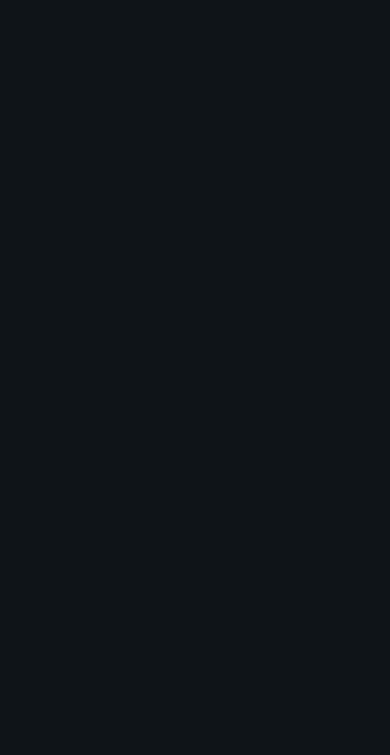
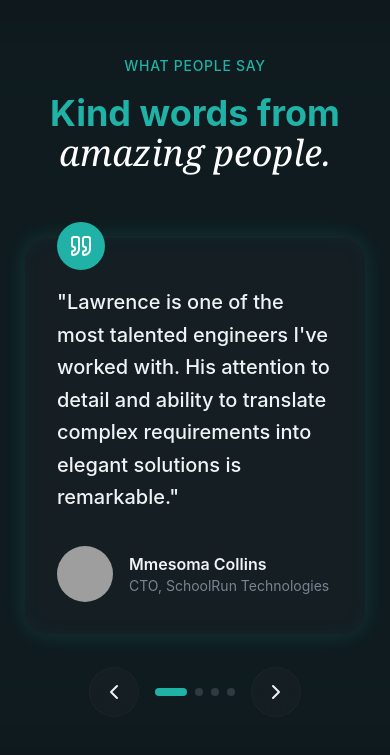
Before and after one commit to UdohLawrence/UdohLawrence, a React (Vite) app: page / in a window 390 px wide. Shown: the part 9373-10128 px from the top of the page. Before the commit the page ends 9298 px from the top, so only its background shows below. Built offline with nearby package versions, Linux system fonts and the light colour scheme; grey boxes are pictures that could not be loaded.

Commit message:
feat: :sparkles: add code for the Testimonials Section
add code for the Testimonials Section, containing comments from people I have worked with in the past

```diff
--- a/src/App.jsx
+++ b/src/App.jsx
@@ -3,6 +3,7 @@ import About from "./sections/About";
 import Hero from "./sections/Hero";
 import Projects from "./sections/Projects";
 import Experience from "./sections/Experience";
+import Testimonials from "./sections/Testimonials";
 
 const App = () => {
   return (
@@ -13,6 +14,7 @@ const App = () => {
       <About />
       <Projects />
       <Experience />
+      <Testimonials />
     </main>
     </>
   )
--- a/src/constants/testimonials.js
+++ b/src/constants/testimonials.js
@@ -2,16 +2,16 @@ export const testimonials = [
   {
     quote:
       "Lawrence is one of the most talented engineers I've worked with. His attention to detail and ability to translate complex requirements into elegant solutions is remarkable.",
-    author: "Sarah Chen",
-    role: "CTO, Tech Innovators Inc.",
+    author: "Mmesoma Collins",
+    role: "CTO, SchoolRun Technologies",
     avatar:
       "https://images.unsplash.com/photo-1494790108377-be9c29b29330?w=100&h=100&fit=crop",
   },
   {
     quote:
       "Working with Lawrence was a game-changer for our project. He delivered ahead of schedule with code quality that set a new standard for our team.",
-    author: "Michael Rodriguez",
-    role: "Product Manager, Digital Solutions",
+    author: "Michael Oluwakayode",
+    role: "Product Manager, SEON Sports",
     avatar:
       "https://images.unsplash.com/photo-1472099645785-5658abf4ff4e?w=100&h=100&fit=crop",
   },
@@ -27,7 +27,7 @@ export const testimonials = [
     quote:
       "Not only is Lawrence technically brilliant, but he's also a fantastic communicator and team player. He elevated everyone around him.",
     author: "David Kim",
-    role: "CEO, Innovation Hub",
+    role: "CEO, TaxPro Realties",
     avatar:
       "https://images.unsplash.com/photo-1507003211169-0a1dd7228f2d?w=100&h=100&fit=crop",
   },
--- a/src/sections/Testimonials.jsx
+++ b/src/sections/Testimonials.jsx
@@ -1,9 +1,94 @@
+import { ChevronLeft, ChevronRight, Quote } from "lucide-react";
+import { testimonials } from "../constants/testimonials";
+import { useState } from "react";
+
 const Testimonials = () => {
+  const [activeIdx, setActiveIdx] = useState(0);
+
+  const next = () => {
+    setActiveIdx((prev) => (prev + 1) % testimonials.length);
+  }
+
+  const previous = () => {
+    setActiveIdx((prev) => (prev - 1 + testimonials.length) % testimonials.length);
+  }
+
   return (
-    <section id="testimonials" className="py-20">
-      Testimonials
-      </section>
-  )
-}
+    <section id="testimonials" className="py-32 relative overflow-hidden">
+      <div className="absolute top-1/2 left-1/2 w-200 h-200 bg-primary/5 roinded-full blur-3xl -translate-x-1/2 -translate-y-1/2" />
+      <div className="container mx-auto px-6 relative z-10">
+        {/* Section Header */}
+        <div
+          className="text-center max-w-3xl
+        mx-auto mb-16"
+        >
+          <span
+            className="text-secondary-foreground
+          text-sm font-medium tracking-wider
+          uppercase animate-fade-in"
+          >
+            What People Say
+          </span>
+          <h2
+            className="text-4xl md:text-5xl
+          font-bold mt-4 mb-6 animate-fade-in
+          animation-delay-100 text-secondary-foreground"
+          >
+            Kind words from{" "}
+            <span
+              className="font-serif italic
+            font-normal text-white"
+            >
+              amazing people.
+            </span>
+          </h2>
+        </div>
+        {/* Testimonial Carousel */}
+        <div className="max-w-4xl mx-auto">
+          <div className="relative">
+            {/* Main Testimonial */}
+            <div className="glass p-8 rounded-3xl md:p-12 glow-border animate-fade-in animation-delay-200">
+              <div className="absolute -top-4 left-8 w-12 h-12 rounded-full bg-primary flex items-center justify-center">
+                <Quote className="w-6 h-6 text-primary-foreground" />
+              </div>
+              <blockquote className="text-xl md:text-2xl font-medium leading-relaxed mb-8 pt-4">
+                "{testimonials[activeIdx].quote}"
+              </blockquote>
+              <div className="flex items-center gap-4">
+                <img
+                  src={testimonials[activeIdx].avatar}
+                  alt={testimonials[activeIdx].author}
+                  className="w-14 h-14 rounded-full object-cover ring-primary/20"
+                />
+                <div>
+                  <div className="font-semibold ">{testimonials[activeIdx].author}</div>
+                  <div className="text-sm text-muted-foreground">
+                    {testimonials[activeIdx].role}
+                  </div>
+                </div>
+              </div>
+            </div>
+            {/* Testimonnials Navigation */}
+            <div className="flex items-center justify-center gap-4 mt-8">
+              <button className="p-3 rounded-full glass hover:bg-primary/10 hover:text-primary transition-all" onClick={previous} >
+                <ChevronLeft />
+              </button>
+
+              <div className="flex gap-2">
+                {testimonials.map((_, idx) => (
+                  <button className={`w-2 h-2 rounded-full transition-all duration-300 ${idx === activeIdx ? "w-8 bg-primary" : "bg-muted-foreground/30 hover:bg-muted-foreground/50"}`} onClick={() => setActiveIdx(idx)}/>
+                ))}
+              </div>
+
+              <button className="p-3 rounded-full glass hover:bg-primary/10 hover:text-primary transition-all" onClick={next}>
+                <ChevronRight />
+              </button>
+            </div>
+          </div>
+        </div>
+      </div>
+    </section>
+  );
+};
 
 export default Testimonials;
```
